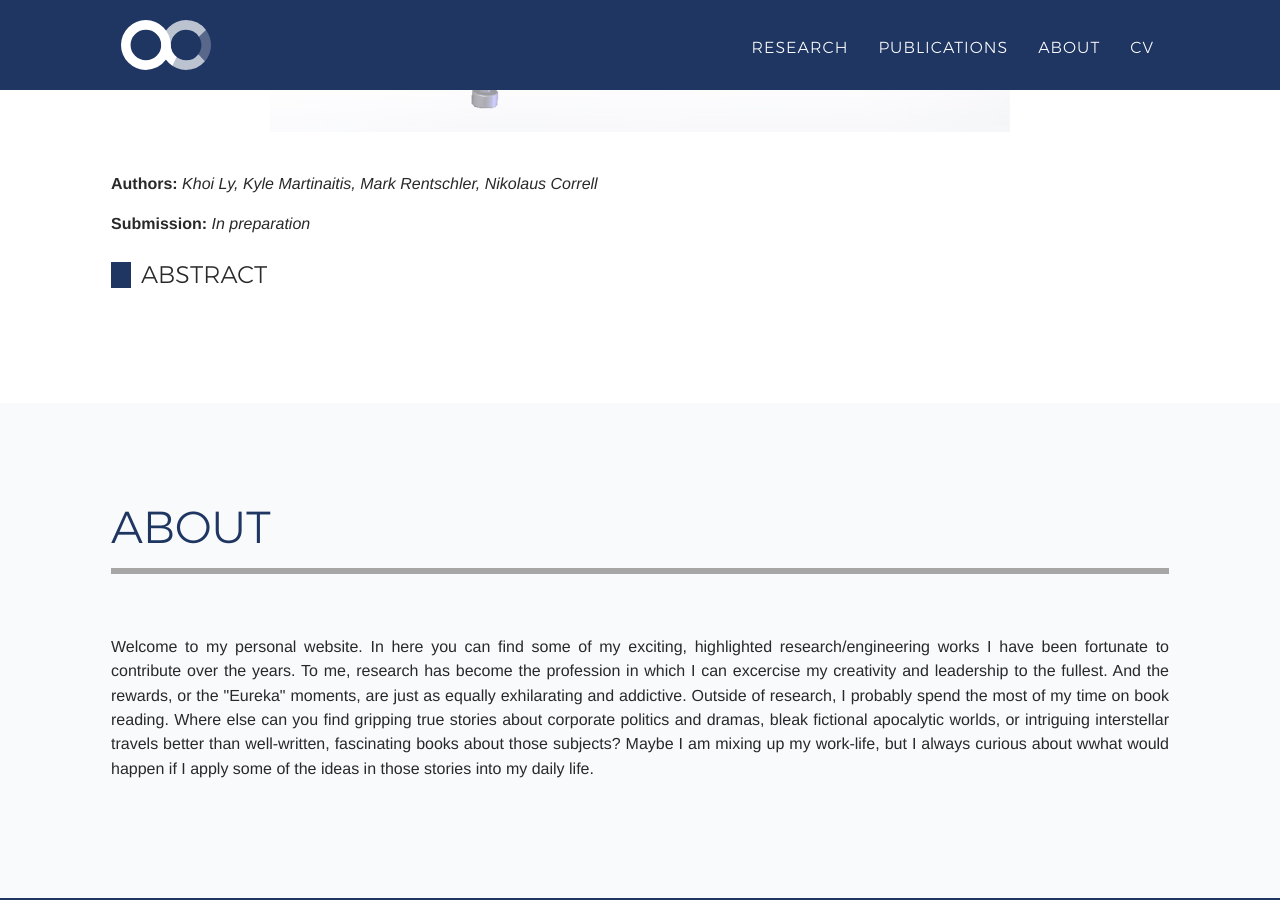
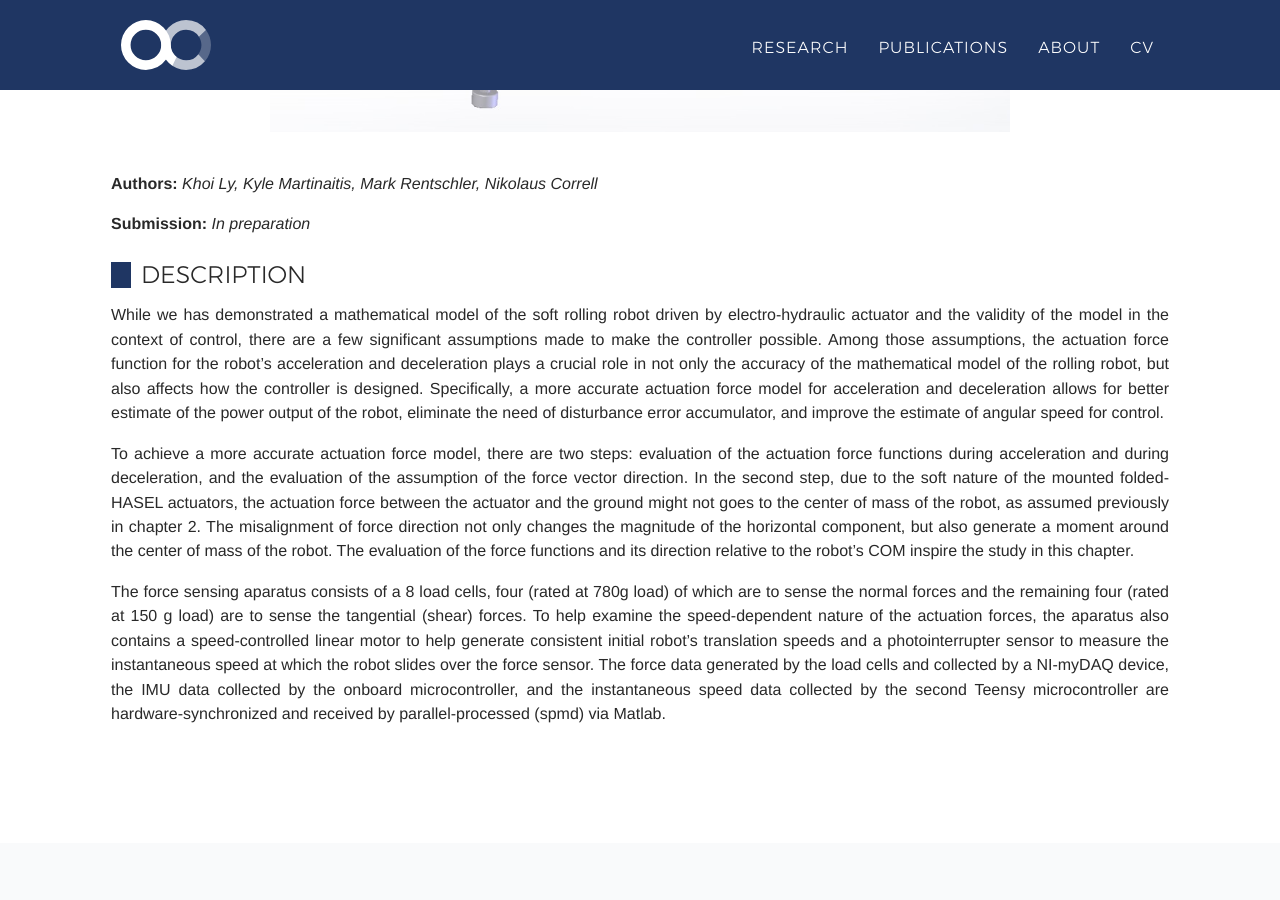
Before and after one commit to KhoiDLy/KhoiDLy.github.io, a Jekyll site: the page built from _posts/research/Integrated system and controller design/2014-06-08-ForceCharacterizationRollingRobot.md, in a window 1280 px wide and 900 px high, scrolled down 717 px. Built offline with Jekyll 4.4.1, drawn with Linux system fonts in a browser that asks for light colours; nearby versions of some CDN libraries; some web fonts are replaced.

Commit message:
Changes to description of the force estimation

```diff
--- a/_posts/research/Integrated system and controller design/2014-06-08-ForceCharacterizationRollingRobot.md
+++ b/_posts/research/Integrated system and controller design/2014-06-08-ForceCharacterizationRollingRobot.md
@@ -13,4 +13,10 @@
 paper_title: "Actuation Force characterization for Electrohydraulic Rolling Soft Robot"
 ---
 
-## Abstract
+## Description
+
+While we has demonstrated a mathematical model of the soft rolling robot driven by electro-hydraulic actuator and the validity of the model in the context of control, there are a few significant assumptions made to make the controller possible. Among those assumptions, the actuation force function for the robot’s acceleration and deceleration plays a crucial role in not only the accuracy of the mathematical model of the rolling robot, but also affects how the controller is designed. Specifically, a more accurate actuation force model for acceleration and deceleration allows for better estimate of the power output of the robot, eliminate the need of disturbance error accumulator, and improve the estimate of angular speed for control.
+
+To achieve a more accurate actuation force model, there are two steps: evaluation of the actuation force functions during acceleration and during deceleration, and the evaluation of the assumption of the force vector direction. In the second step, due to the soft nature of the mounted folded-HASEL actuators, the actuation force between the actuator and the ground might not goes to the center of mass of the robot, as assumed previously in chapter 2. The misalignment of force direction not only changes the magnitude of the horizontal component, but also generate a moment around the center of mass of the robot. The evaluation of the force functions and its direction relative to the robot’s COM inspire the study in this chapter.
+
+The force sensing aparatus consists of a 8 load cells, four (rated at 780g load) of which are to sense the normal forces and the remaining four (rated at 150 g load) are to sense the tangential (shear) forces. To help examine the speed-dependent nature of the actuation forces, the aparatus also contains a speed-controlled linear motor to help generate consistent initial robot's translation speeds and a photointerrupter sensor to measure the instantaneous speed at which the robot slides over the force sensor. The force data generated by the load cells and collected by a NI-myDAQ device, the IMU data collected by the onboard microcontroller, and the instantaneous speed data collected by the second Teensy microcontroller are hardware-synchronized and received by parallel-processed (spmd) via Matlab.
```
Also changed, not shown: _posts/research/Other projects/2014-06-08-ControlHVConverter.md (+1 -1 lines).
